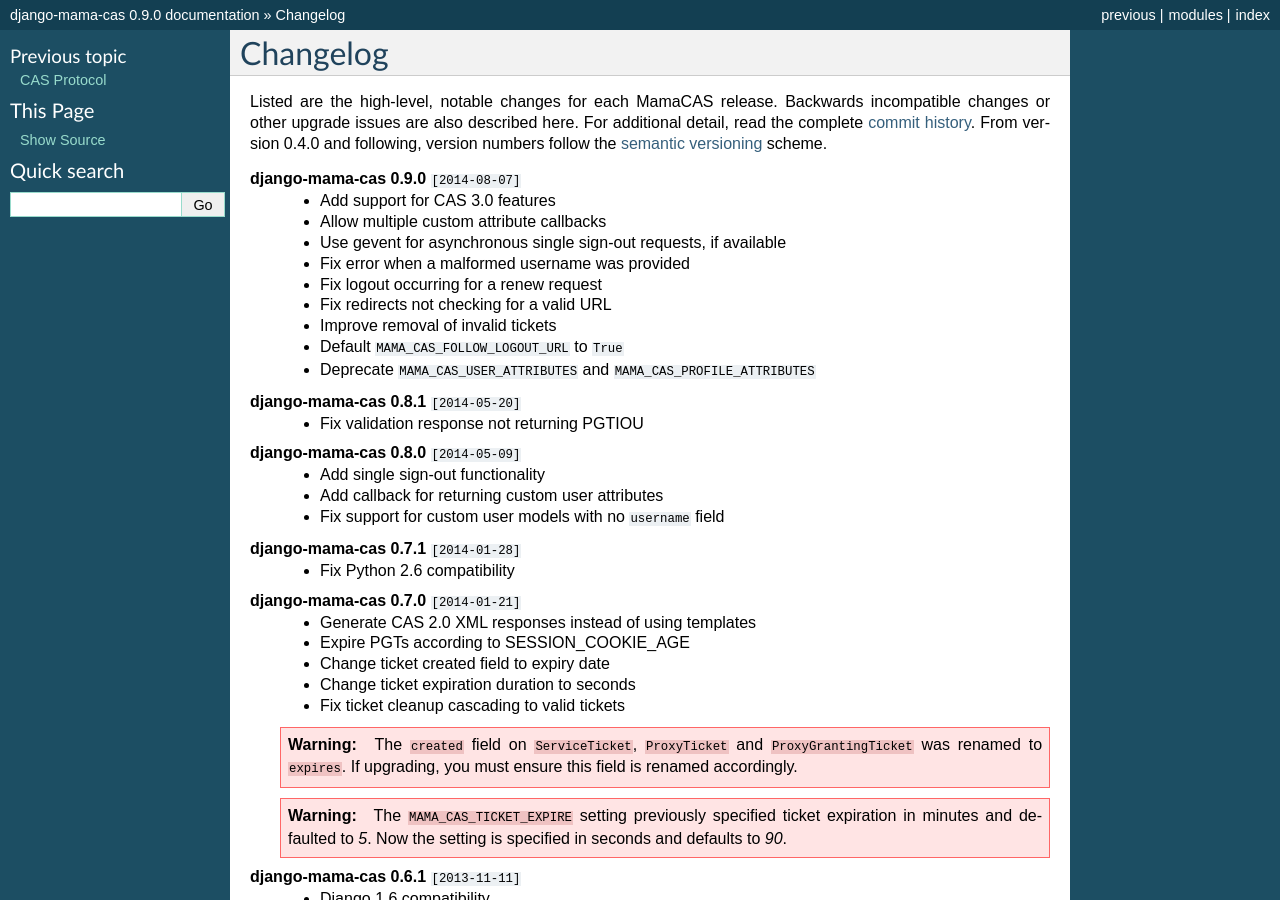
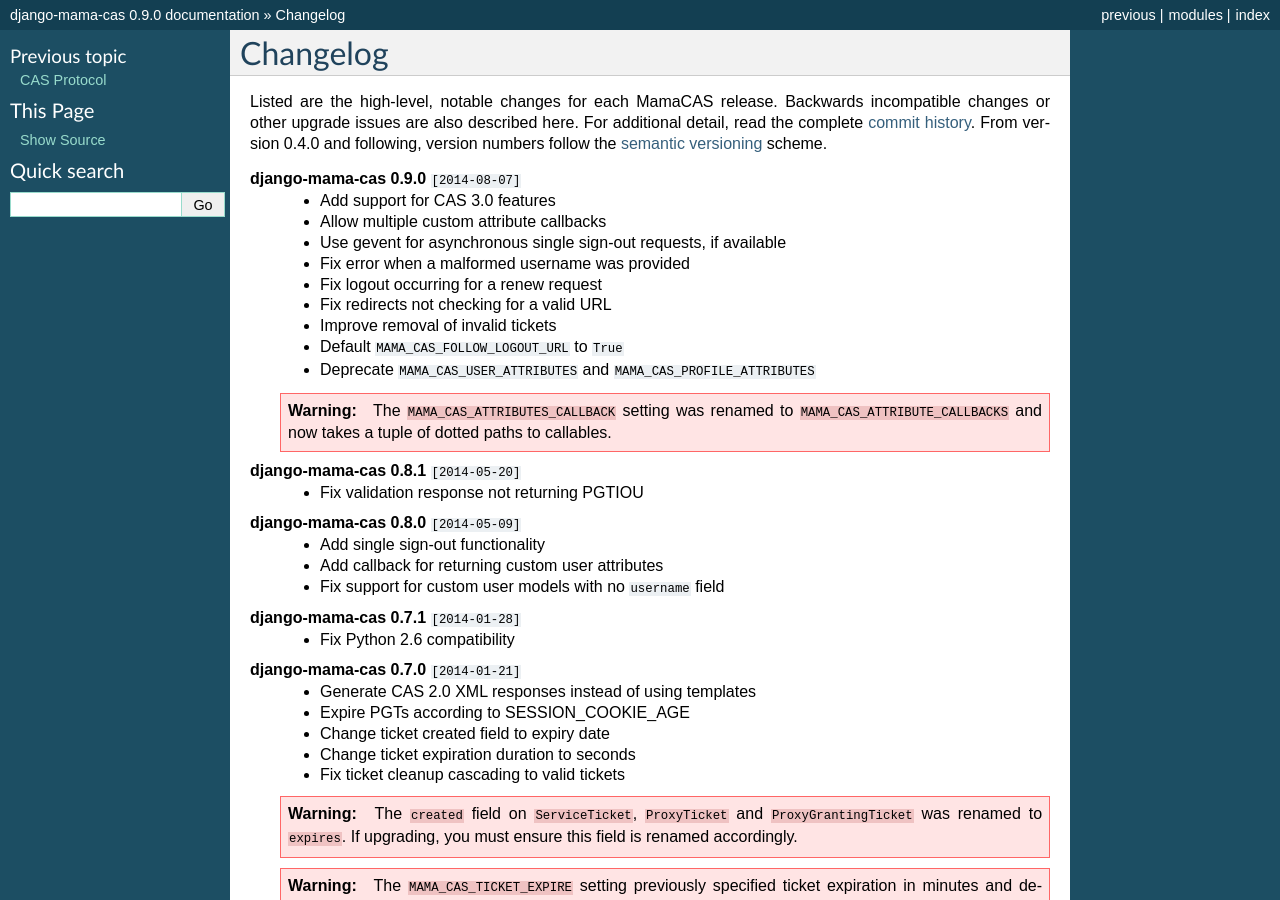
Before and after one commit to jbittel/django-mama-cas, a Sphinx documentation site: the page built from docs/changelog.rst, in a window 1280 px wide and 900 px high. Built offline with Sphinx 7.4.7, drawn with Linux system fonts in a browser that asks for light colours.

Commit message:
Add a changelog warning for renamed setting

```diff
--- a/docs/changelog.rst
+++ b/docs/changelog.rst
@@ -19,6 +19,12 @@
    * Improve removal of invalid tickets
    * Default ``MAMA_CAS_FOLLOW_LOGOUT_URL`` to ``True``
    * Deprecate ``MAMA_CAS_USER_ATTRIBUTES`` and ``MAMA_CAS_PROFILE_ATTRIBUTES``
+
+   .. warning::
+
+      The ``MAMA_CAS_ATTRIBUTES_CALLBACK`` setting was renamed to
+      ``MAMA_CAS_ATTRIBUTE_CALLBACKS`` and now takes a tuple of dotted
+      paths to callables.
 
 **django-mama-cas 0.8.1** ``[2014-05-20]``
    * Fix validation response not returning PGTIOU
```
